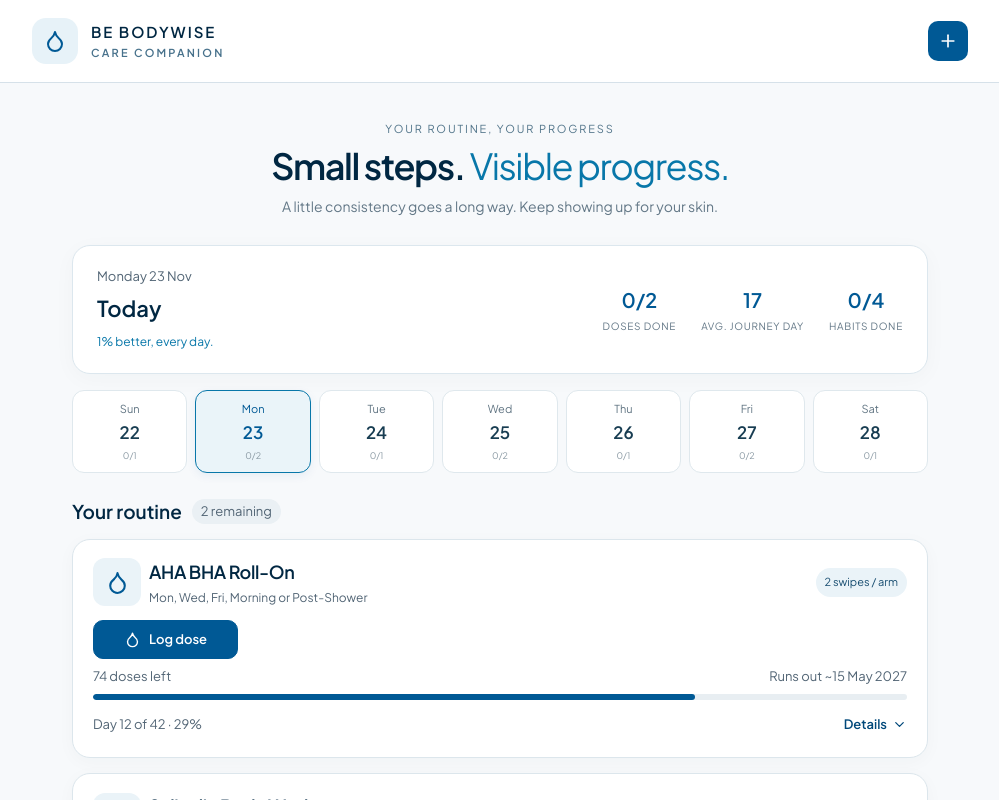
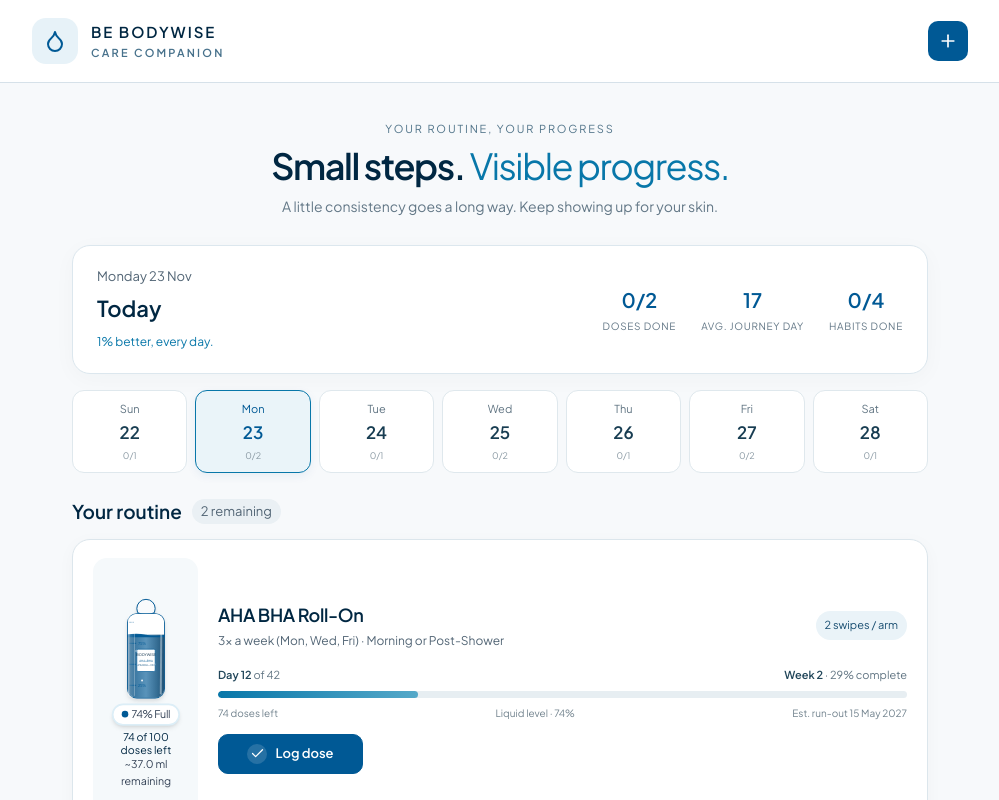
Before and after one commit to businessbyishita/bodywise-care-companion-new, a React (Vite) app: page / in a window 1280 px wide. Shown: the top 800 px of the page, without its empty margins (140-1139 px from the left). Built offline with nearby package versions, Linux system fonts and the light colour scheme.

Commit message:
Update ProductCard.jsx

```diff
--- a/src/components/ProductCard.jsx
+++ b/src/components/ProductCard.jsx
@@ -1,33 +1,40 @@
 import React, { useState } from 'react';
-import { Droplet, ChevronDown, ChevronUp, Check, MoreHorizontal } from 'lucide-react';
+import { ChevronDown, ChevronUp, Check, Pencil, Trash2, CalendarDays, Sparkles } from 'lucide-react';
 import { getSupplyStatus, formatDate } from '../utils';
+import DepletingBottleSvg from './DepletingBottleSvg';
 
-export default function ProductCard({ product, onLogDose, onEdit, onRemove }) {
+export default function ProductCard({ product, selectedDate, onLogDose, onEdit, onRemove }) {
   const [details, setDetails] = useState(false);
-  const [menu, setMenu] = useState(false);
+  const [journeyOpen, setJourneyOpen] = useState(false);
   const supply = getSupplyStatus(product);
   const start = new Date(`${product.startDate || new Date().toISOString().slice(0,10)}T00:00:00`);
-  const elapsed = Math.max(0, Math.floor((new Date().setHours(0,0,0,0)-start)/86400000));
+  const selected = new Date(`${selectedDate}T00:00:00`);
+  const elapsed = Math.max(0, Math.floor((selected-start)/86400000));
   const duration = Math.max(1, product.durationDays || (product.cycleWeeksTotal || 8)*7);
-  const pct = Math.min(100, Math.round((elapsed+1)/duration*100));
-  const milestone = [...(product.timelineMilestones||[])].filter(m=>m.week<=Math.floor(elapsed/7)+1).sort((a,b)=>b.week-a.week)[0] || product.timelineMilestones?.[0];
-  const days = (product.frequencyLabel?.match(/\(([^)]+)\)/)?.[1]) || product.frequencyLabel || 'Daily';
-  const schedule = `${product.frequencyType === 'daily' ? 'Daily' : days}, ${product.timeOfDay || 'as scheduled'}`;
-  return <article className={`product-card ${product.loggedToday?'is-done':''} ${supply.status==='low'?'is-low':''} ${['urgent','empty'].includes(supply.status)?'is-urgent':''}`}>
-    <div className="product-top">
-      <div className="bottle-mark" aria-hidden="true"><Droplet size={25}/></div>
-      <div className="product-heading"><h3>{product.shortName || product.name}</h3><p>{schedule}</p></div>
-      <span className="dose-chip">{product.visualDosageValue || product.doseDescription}</span>
+  const dayNumber = elapsed+1;
+  const weekNumber = Math.floor(elapsed/7)+1;
+  const pct = Math.min(100, Math.round((dayNumber/duration)*100));
+  const fill = Math.max(0, Math.min(100, Math.round((supply.dosesLeft/Math.max(1,product.totalApplications||supply.dosesLeft))*100)));
+  const milestone = [...(product.timelineMilestones||[])].filter(m=>m.week<=weekNumber).sort((a,b)=>b.week-a.week)[0] || product.timelineMilestones?.[0];
+  const logged = (product.doseLogs||[]).some(log=>log.date===selectedDate);
+  const future = selectedDate > new Date().toISOString().slice(0,10);
+  const schedule = `${product.frequencyLabel || 'As scheduled'}${product.timeOfDay ? ` · ${product.timeOfDay}` : ''}`;
+  return <article className={`product-card ${logged?'is-done':''} ${supply.status==='low'?'is-low':''} ${['urgent','empty'].includes(supply.status)?'is-urgent':''}`}>
+    <div className="product-card-main">
+      <div className="bottle-visual"><DepletingBottleSvg type={product.bottleType||'rollon'} fillPercent={fill} remainingUses={supply.dosesLeft} totalApplications={product.totalApplications||supply.dosesLeft} size="md" /></div>
+      <div className="product-card-content">
+        <div className="product-top"><div className="product-heading"><h3>{product.shortName || product.name}</h3><p>{schedule}</p></div><span className="dose-chip">{product.visualDosageValue || product.doseDescription}</span></div>
+        <div className="product-progress-label"><span><b>Day {dayNumber}</b> of {duration}</span><span><b>Week {weekNumber}</b> · {pct}% complete</span></div>
+        <div className="journey-track"><span style={{width:`${pct}%`}}/></div>
+        <div className="bottle-caption"><span>{supply.dosesLeft} doses left</span><span>Liquid level · {fill}%</span><span>Est. run-out {formatDate(supply.runOutDate)}</span></div>
+        {logged ? <div className="logged-state"><Check size={16}/> Logged for {formatDate(selectedDate)}</div> : <button className="primary-button log-button" onClick={()=>onLogDose(product.id)} disabled={supply.dosesLeft===0||future}><span className="log-drop"><Check size={15}/></span>{future?'Scheduled for this day':'Log dose'}</button>}
+      </div>
     </div>
-    {!product.loggedToday && <button className="primary-button log-button" onClick={()=>onLogDose(product.id)} disabled={supply.dosesLeft===0}><Droplet size={17}/>Log dose</button>}
-    <div className="supply-line"><span>{supply.dosesLeft} doses left</span><span>Runs out ~{formatDate(supply.runOutDate)}</span></div>
-    <div className="supply-track"><span style={{width:`${Math.min(100,(supply.dosesLeft/Math.max(1,product.totalApplications||supply.dosesLeft))*100)}%`}}/></div>
-    <div className="product-footer"><span>Day {elapsed+1} of {duration} · {pct}%</span><button className="text-button" aria-expanded={details} onClick={()=>setDetails(v=>!v)}>Details {details?<ChevronUp size={15}/>:<ChevronDown size={15}/>}</button></div>
+    <div className="product-actions"><button className="text-button" aria-expanded={details} onClick={()=>setDetails(v=>!v)}>Product details {details?<ChevronUp size={15}/>:<ChevronDown size={15}/>}</button><div className="action-buttons"><button className="action-button" onClick={()=>onEdit(product)}><Pencil size={14}/>Edit start date</button><button className="action-button remove-action" onClick={()=>onRemove(product)}><Trash2 size={14}/>Remove</button></div></div>
     {details && <div className="details-panel">
-      {milestone && <section><h4>Journey milestone</h4><p><strong>{milestone.title}:</strong> {milestone.desc}</p></section>}
-      <section><h4>Dosage guide</h4><p>{product.doseDescription || product.visualDosageValue}</p><p>{(product.boosters||[]).filter(h=>h.type==='withDose').map((h,i)=><span className="detail-step" key={h.id}>{i+1}. {h.title}</span>)}{(product.clinicalTips||[]).map((tip,i)=><span className="detail-step" key={`tip-${i}`}>{i+1}. {tip}</span>)}</p></section>
-      <section><h4>The Science</h4><p>{product.whyRationingFails || product.tagline}</p></section>
-      <div className="details-actions"><div className="menu-wrap"><button className="icon-button" aria-label="Product actions" aria-expanded={menu} onClick={()=>setMenu(v=>!v)}><MoreHorizontal size={19}/></button>{menu&&<div className="action-menu"><button onClick={()=>{setMenu(false);onEdit(product)}}>Edit</button><button className="danger-text" onClick={()=>{setMenu(false);onRemove(product)}}>Remove</button></div>}</div></div>
+      <section className="journey-panel"><button className="journey-panel-toggle" onClick={()=>setJourneyOpen(v=>!v)} aria-expanded={journeyOpen}><span><Sparkles size={15}/> Your journey · 1% better, every day</span>{journeyOpen?<ChevronUp size={15}/>:<ChevronDown size={15}/>}</button><p>Started {formatDate(product.startDate)} · Day {dayNumber} · Week {weekNumber} of {Math.ceil(duration/7)}</p>{journeyOpen&&<div className="journey-milestone"><strong>{milestone?.title || 'Consistency is progress'}</strong><span>{milestone?.desc || 'Keep following your routine and give your skin time to respond.'}</span></div>}</section>
+      <section><h4>Dosage guide</h4><p>{product.doseDescription || product.visualDosageValue}</p>{(product.boosters||[]).filter(h=>h.type==='withDose').map((h,i)=><span className="detail-step" key={h.id}>{i+1}. {h.title}</span>)}</section>
+      <section><h4>The science behind your routine</h4><p>{product.whyRationingFails || product.tagline || 'Consistency helps you follow a routine long enough to understand how your skin responds.'}</p>{(product.clinicalTips||[]).map((tip,i)=><span className="detail-step" key={`tip-${i}`}>{tip}</span>)}</section>
     </div>}
   </article>;
 }
```
